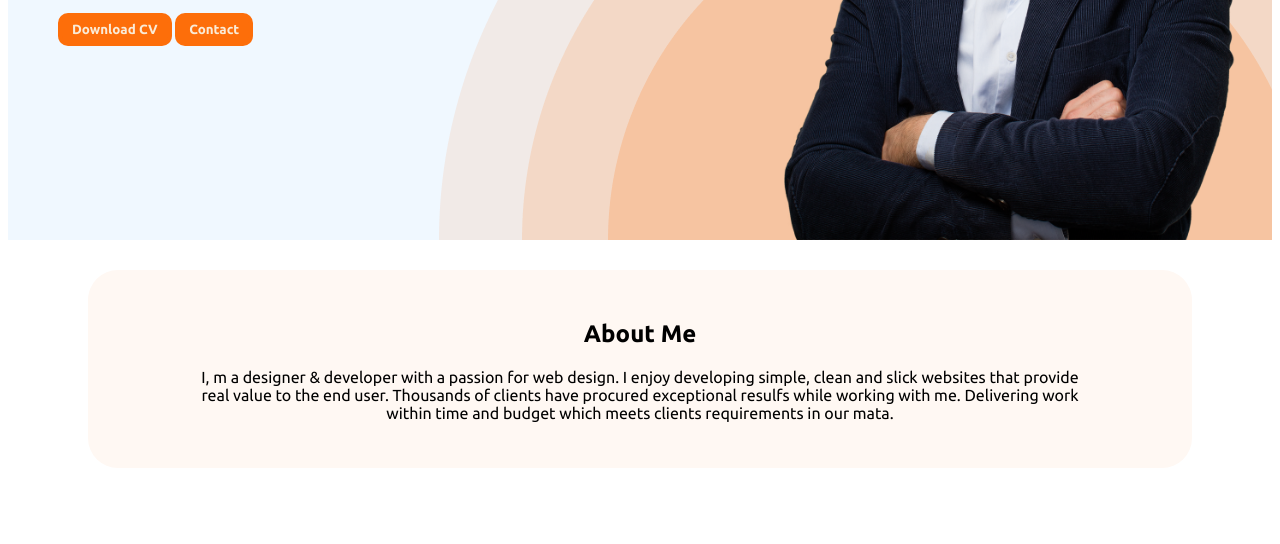
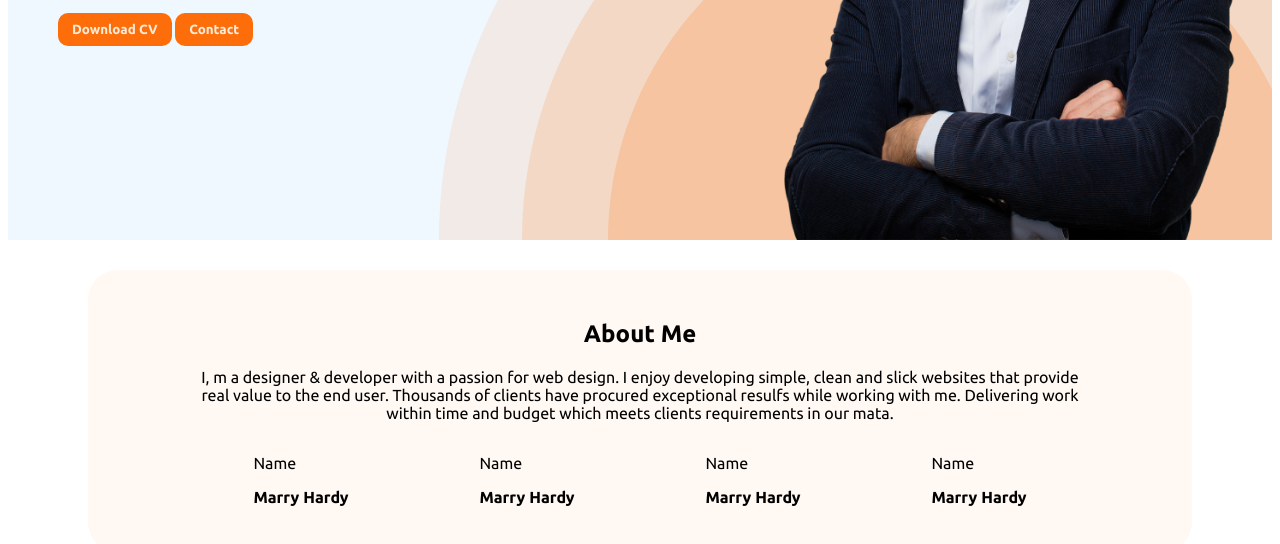
Before and after one commit to Samin35/N0-1, a plain HTML site: page index.html in a window 1280 px wide. Shown: the part 468-1012 px from the top of the page. Before the commit the page ends 966 px from the top, so only its background shows below. Drawn offline with Linux system fonts and the light colour scheme; a web font is replaced by a local one.

Commit message:
about section changed

```diff
--- a/CSS/portfolio.css
+++ b/CSS/portfolio.css
@@ -95,3 +95,8 @@ header {
 .about-des {
     text-align: center;
 }
+
+.names {
+    display: flex;
+    justify-content: space-around;
+}
--- a/index.html
+++ b/index.html
@@ -44,6 +44,29 @@
                 clean and slick websites that provide real value to the end user. Thousands of clients have procured
                 exceptional resulfs while working with me. Delivering work within time and budget which meets clients
                 requirements in our mata.</p>
+
+            <div class="names">
+                <div>
+                    <p>Name</p>
+                    <p><b>Marry Hardy</b></p>
+                </div>
+
+                <div>
+                    <p>Name</p>
+                    <p><b>Marry Hardy</b></p>
+
+                </div>
+                <div>
+                    <p>Name</p>
+                    <p><b>Marry Hardy</b></p>
+
+                </div>
+                <div>
+                    <p>Name</p>
+                    <p><b>Marry Hardy</b></p>
+
+                </div>
+            </div>
         </section>
 
     </main>
```
